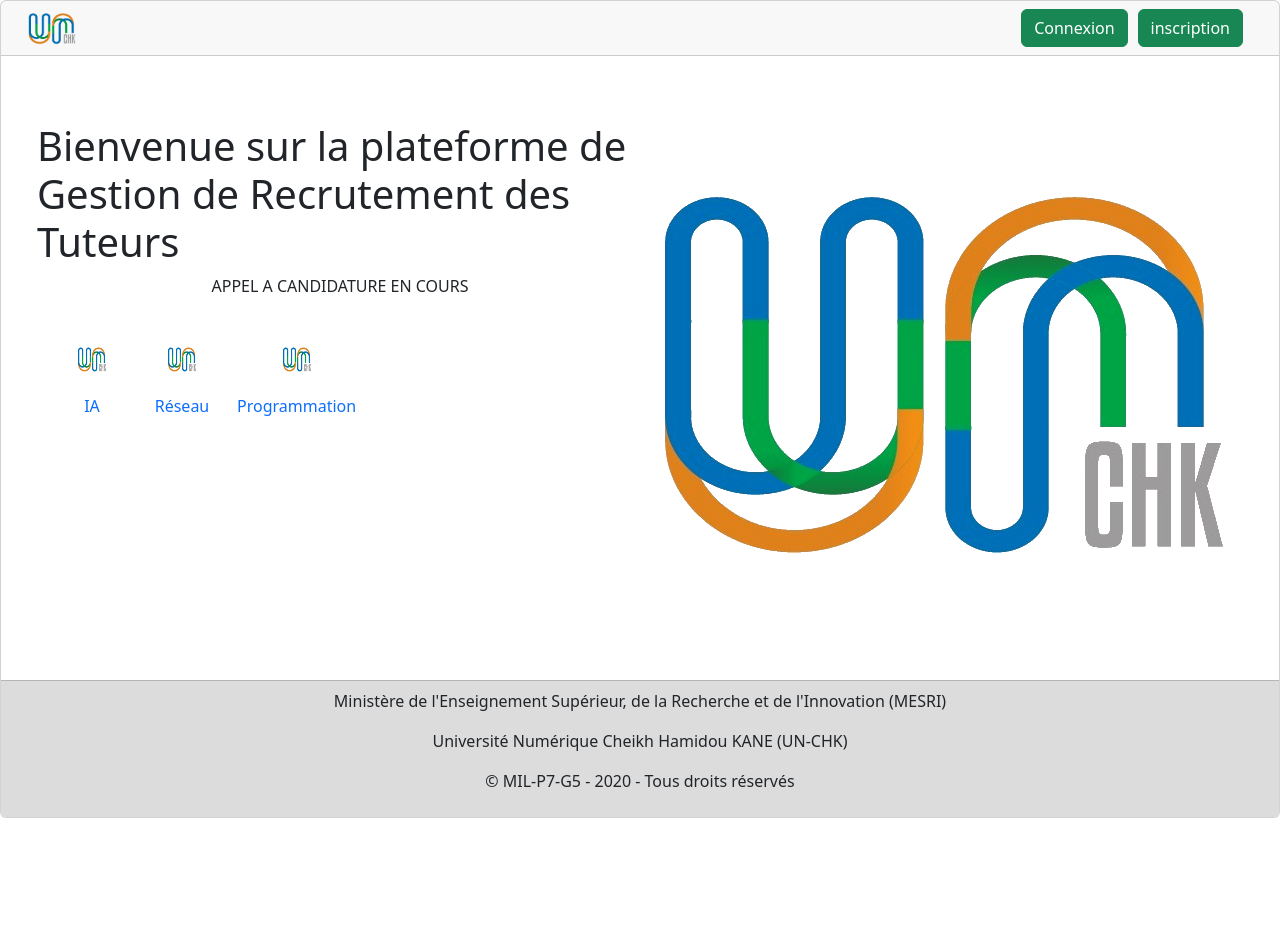
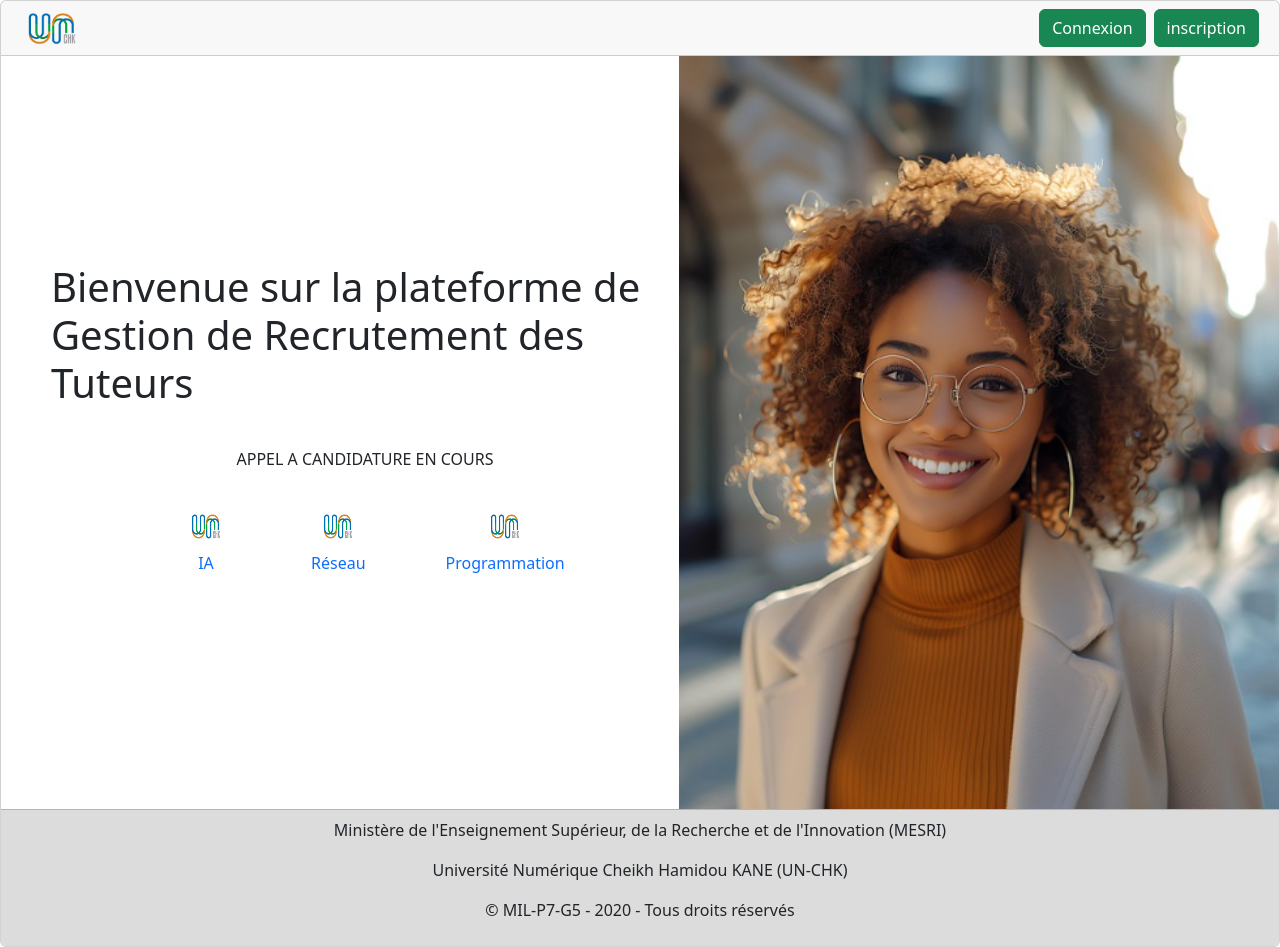
Before and after one commit to niangamadou888/Application-de-Gestion-du-Recrutement-des-Tuteurs-Front-End, an Angular app in the folder Front-End/: page /home in a window 1280 px wide. Before the commit the page ends 818 px from the top, so only its background shows below. Built offline with nearby package versions, Linux system fonts and the light colour scheme.

Commit message:
Authentification

```diff
--- a/Front-End/src/app/connection/connection.component.css
+++ b/Front-End/src/app/connection/connection.component.css
@@ -10,7 +10,10 @@
     width:30px ;
     margin-left: 10px;
 }
-.CI{
-	margin: 0px 20px;
-    height: auto;
+form{
+margin: 10% 30%;
+
 }
+body{
+    background-image: url('/assets/image/.png');
+}
--- a/Front-End/src/app/connection/connection.component.html
+++ b/Front-End/src/app/connection/connection.component.html
@@ -4,13 +4,13 @@
         <div>
             <img alt="" src="../assets/image/logo_uvs.png">
         </div>
-        <div class="CI">
-            <button class="btn btn-success mr-1">Connexion</button>
-            <button class="btn btn-success"(click)="chooseInscription()" >inscription</button>
+        <div>
+            <button class="btn btn-success me-2">Connexion</button>
+            <button class="btn btn-success me-1"(click)="chooseInscription()" >inscription</button>
         </div>
     </header>
     <body class="card-body">
-            <div>
+            <div class="sec">
                 <form #loginForm="ngForm" (ngSubmit)="connection(loginForm)" >
                     <div class="mb-3">
                         <label for="Email">Email</label><br>
--- a/Front-End/src/app/form/form.component.html
+++ b/Front-End/src/app/form/form.component.html
@@ -4,8 +4,8 @@
             <img alt="" src="../assets/image/logo_uvs.png">
         </div>
         <div class="CI">
-            <button class="btn btn-success mr-1"(click)="chooseConnection()" >Connexion</button>
-            <button class="btn btn-success">inscription</button>
+            <button class="btn btn-success me-2"(click)="chooseConnection()" >Connexion</button>
+            <button class="btn btn-success me-1">inscription</button>
         </div>
     </header>
     <body class="card-body">
@@ -33,7 +33,7 @@
                         <input type="Password" name="userConfirmPassword" class="form-control" placeholder="Mdp" ngModel>
                     </div>
                     <div>
-                        <button type="submit" class="btn btn-success form-control">S'incrire</button>
+                        <button type="submit" class="btn btn-success form-control ">S'incrire</button>
                     </div>
                 </form>
             </div>
--- a/Front-End/src/app/home/home.component.css
+++ b/Front-End/src/app/home/home.component.css
@@ -18,30 +18,35 @@
 }
 section{
     display: flex;
-    margin: 50px 20px;
+    margin-left: 50px;
     align-items: center;
     justify-content: space-between;
-}p{
+}#p1{
     text-align: center;
+    margin-top:40px;
+    margin-bottom: 30px;
 }
 .Sec2{
     display: flex;
-    margin-left: 10px;
-    height: 300px;
-    width: 100px;
+    height: 100%;
+    width: 200px;
+    margin-left: 50px;
 }
 .IMG{
     height:100px;
-    width:140px ;
-    margin:10px;
+    width:150px ;
+    margin-left:80px;
     text-align: center;
 
 }#img{
     width: 30px;
     height: 30px;
-    margin: 20px;
+    margin: 10px;
 }a{
     text-decoration: none;
+}#img1{
+    margin: none;
+    width: 600px;
 }
 footer{
     background-color: gainsboro;
--- a/Front-End/src/app/home/home.component.html
+++ b/Front-End/src/app/home/home.component.html
@@ -3,17 +3,16 @@
         <div>
             <img alt="" src="../assets/image/logo_uvs.png">
         </div>
-        <div class="CI">
-            <button class="btn btn-success mr-1" (click)="chooseConnection()" id="CI">Connexion</button>
-            <button class="btn btn-success" (click)="chooseInscription()">inscription</button>
+        <div>
+            <button class="btn btn-success me-2" (click)="chooseConnection()">Connexion</button>
+            <button class="btn btn-success me-1" (click)="chooseInscription()">inscription</button>
         </div>
     </header>
-    <body class="card-body">
+    <body class="">
         <section>
             <div>
                 <h1>Bienvenue sur la plateforme de Gestion de Recrutement des Tuteurs</h1>
-                <div>
-                    <p>APPEL A CANDIDATURE EN COURS</p>
+                <p id="p1">APPEL A CANDIDATURE EN COURS</p>
                 <div class="Sec2">
                     <div class="IMG">
                         <img alt="" src="../assets/image/logo_uvs.png" id="img">
@@ -29,9 +28,8 @@
                     </div>
                 </div>
             </div>
-            </div>
             <div>
-                <img alt="" src="../assets/image/logo_uvs.png">
+                <img alt="" src="../assets/image/img1.png" id="img1">
             </div>
         </section>
     </body>
```
Also changed, not shown: Front-End/src/assets/image/img1.png (added). Lines whose indentation alone changed are shown as unchanged.
